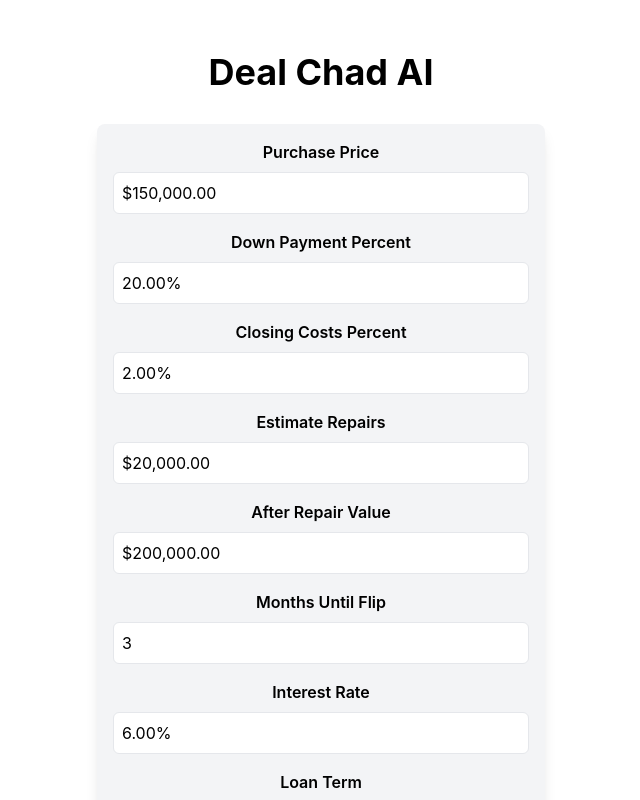
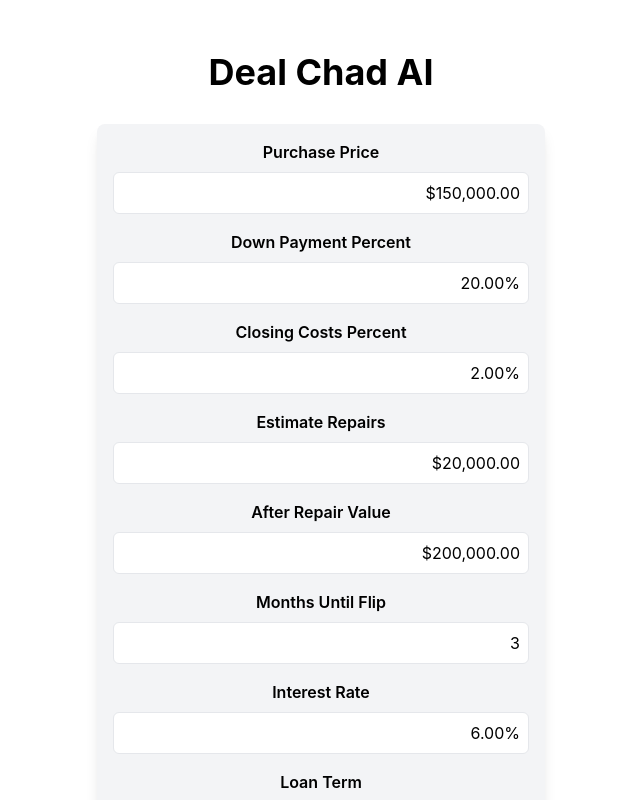
Before and after one commit to dpl0xr/deal-chad, a React (Create React App) app: page / in a window 1280 px wide. Shown: the top 800 px of the page, without its empty margins (319-959 px from the left). Built offline with nearby package versions, Linux system fonts and the light colour scheme; the HTML template or start-up script is replaced by a standard one.

Commit message:
Update DealChadAI.tsx

```diff
--- a/src/components/DealChadAI.tsx
+++ b/src/components/DealChadAI.tsx
@@ -180,7 +180,7 @@ const DealChadAI: React.FC = () => {
                   onChange={handleInputChange}
                   onFocus={handleFocus}
                   onBlur={handleBlur}
-                  className="w-full p-2 border rounded-md focus:ring-2 focus:ring-blue-500 focus:border-transparent"
+                  className="w-full p-2 border rounded-md focus:ring-2 focus:ring-green-500 focus:border-transparent text-right placeholder-right"
                 />
               </div>
             );
```
